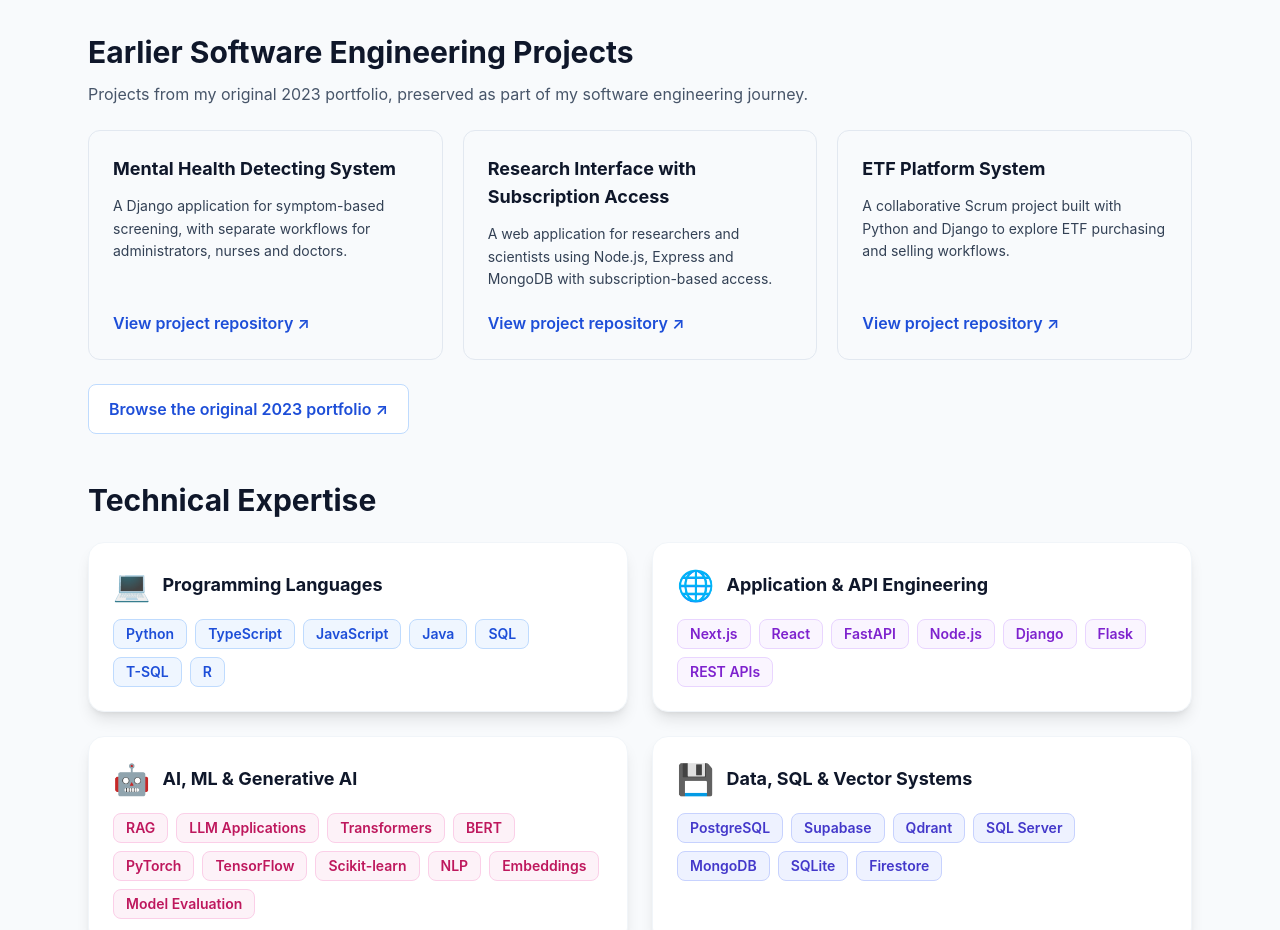
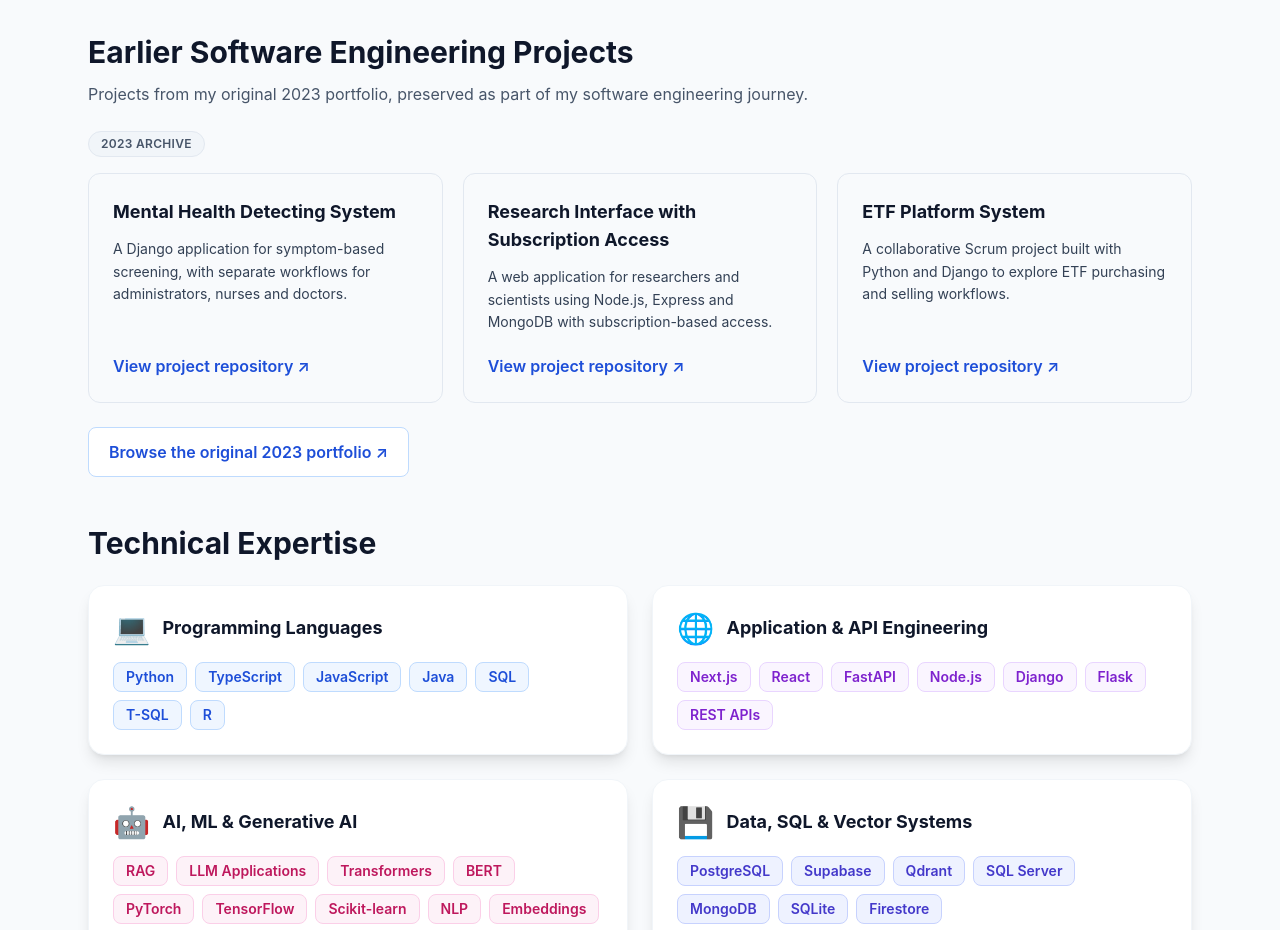
Before and after one commit to Franklyn-SWE/franklyn-portfolio, a React (Vite) app: page /projects in a window 1280 px wide. Shown: the part 4220-5150 px from the top of the page. Built offline with nearby package versions, Linux system fonts and the light colour scheme.

Commit message:
Label earlier software projects as 2023 archive

```diff
--- a/src/pages/Recruiters.jsx
+++ b/src/pages/Recruiters.jsx
@@ -925,6 +925,11 @@ export default function Recruiters() {
         <p className="text-slate-600 mb-6 max-w-3xl">
           Projects from my original 2023 portfolio, preserved as part of my software engineering journey.
         </p>
+        <div className="mb-4">
+          <span className="inline-flex rounded-full border border-slate-200 bg-slate-100 px-3 py-1 text-xs font-semibold uppercase tracking-wide text-slate-600">
+            2023 archive
+          </span>
+        </div>
         <div className="grid gap-5 md:grid-cols-3">
           {earlierSoftwareProjects.map((project) => (
             <article key={project.title} className="flex flex-col rounded-xl border border-slate-200 bg-slate-50 p-6">
```
